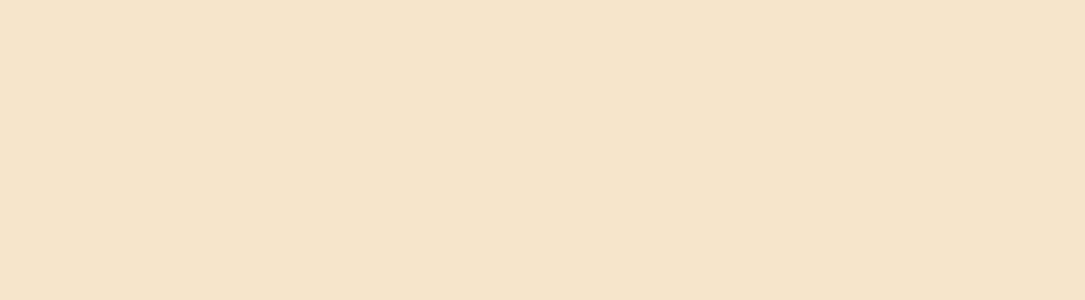
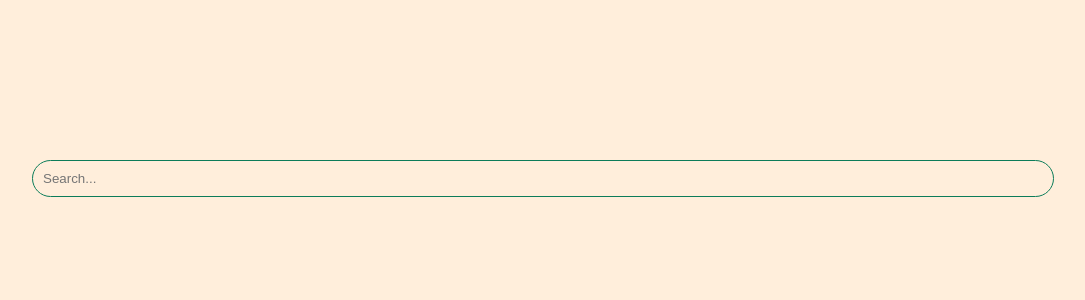
Before and after one commit to andreirosca12/GoEat, a React (Create React App) app: page / in a window 1280 px wide. Shown: the top 300 px of the page, without its empty margins (97-1182 px from the left). Built offline with nearby package versions, Linux system fonts and the light colour scheme.

Commit message:
searchBar

```diff
--- a/src/App.css
+++ /dev/null
@@ -1,39 +0,0 @@
-.App {
-  text-align: center;
-}
-
-.App-logo {
-  height: 40vmin;
-  pointer-events: none;
-}
-
-@media (prefers-reduced-motion: no-preference) {
-  .App-logo {
-    animation: App-logo-spin infinite 20s linear;
-  }
-}
-
-.App-header {
-  background-color: #f7e5ca;
-  min-height: 100vh;
-  display: flex;
-  flex-direction: column;
-  align-items: center;
-  justify-content: center;
-  font-size: calc(10px + 2vmin);
-  color: white;
-}
-
-.App-link {
-  color: #61dafb;
-}
-
-@keyframes App-logo-spin {
-  from {
-    transform: rotate(0deg);
-  }
-  to {
-    transform: rotate(360deg);
-  }
-
-}
--- a/src/App.js
+++ /dev/null
@@ -1,14 +0,0 @@
-import logo from './logo.svg';
-import './App.css';
-
-function App() {
-  return (
-    <div className="App">
-      <header className="App-header">
-
-      </header>
-    </div>
-  );
-}
-
-export default App;
--- a/src/index.js
+++ b/src/index.js
@@ -1,13 +1,13 @@
 import React from 'react';
 import ReactDOM from 'react-dom/client';
 import './index.css';
-import App from './App';
 import reportWebVitals from './reportWebVitals';
+import MainPageBody from './mainPageBody';
 
 const root = ReactDOM.createRoot(document.getElementById('root'));
 root.render(
   <React.StrictMode>
-    <App />
+    <MainPageBody />
   </React.StrictMode>
 );
 
--- /dev/null
+++ b/src/mainPageBody.css
@@ -0,0 +1,20 @@
+.Body {
+    background-color: #FFEEDB !important;
+    display: flex;
+    justify-content: center;
+    align-items: center;
+    height: 100vh;
+}
+
+.search-bar {
+    width: 80%;
+    max-width: 1000px;
+    min-width: 200px;
+    padding: 10px;
+    border-radius: 20px;
+    background-color: #FFEEDB;
+    border: 1px solid #0C7C59;
+    outline: none;
+    position: fixed;
+    top: 20%;
+}
--- /dev/null
+++ b/src/mainPageBody.js
@@ -0,0 +1,11 @@
+import './mainPageBody.css';
+
+function MainPageBody() {
+  return (
+    <div className="Body">
+      <input type="text" className="search-bar" placeholder="Search..." />
+    </div>
+  );
+}
+
+export default MainPageBody;
```
